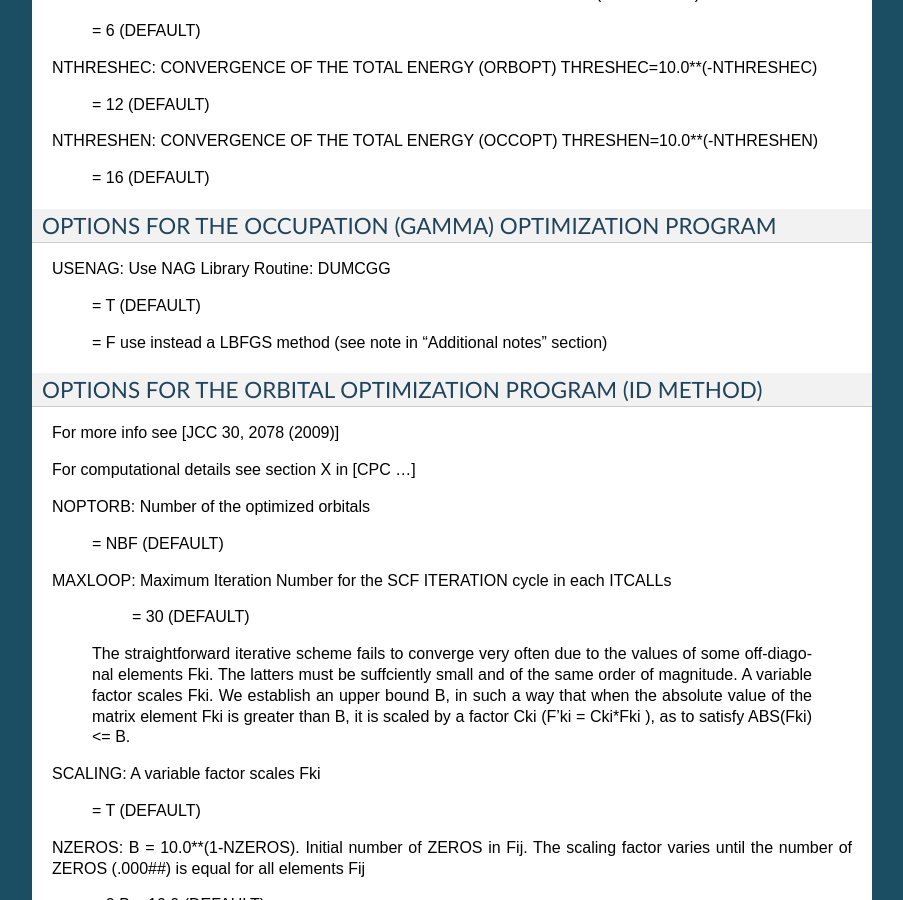
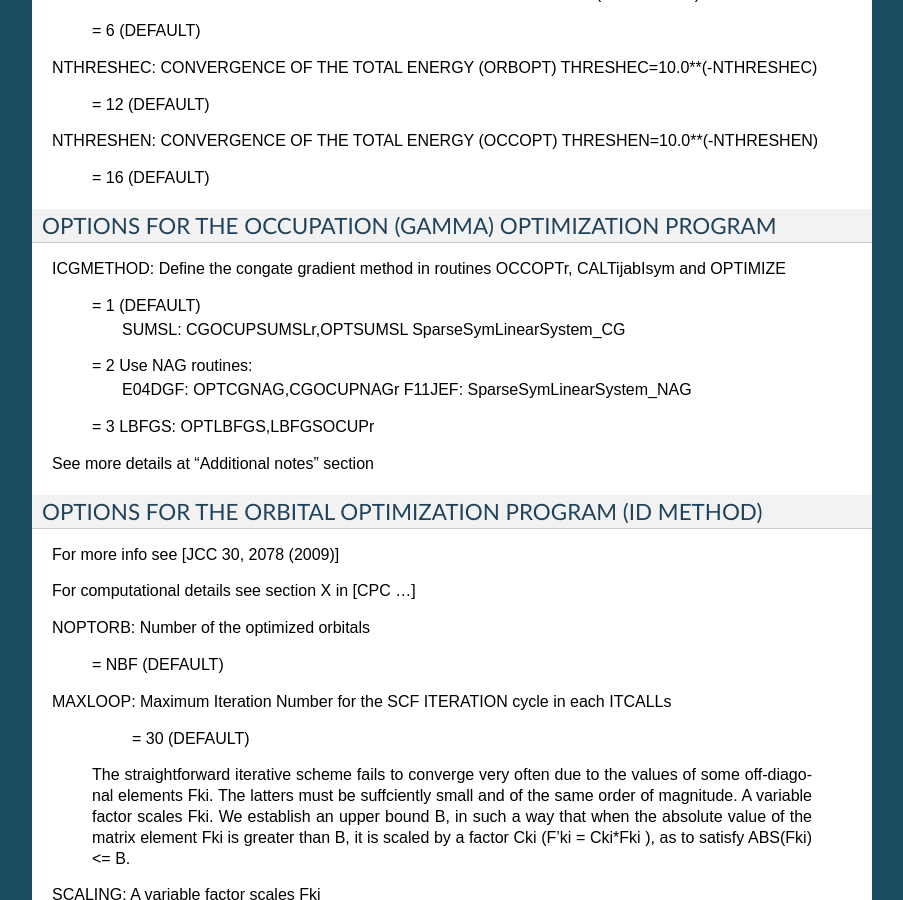
Before and after one commit to DoNOF/DoNOF-Documentation, a Sphinx documentation site: the page built from docs/input.rst, in a window 1280 px wide and 900 px high, scrolled down 2891 px. Shown: the whole window, without its empty margins (198-1101 px from the left). Built offline with Sphinx 7.4.7, drawn with Linux system fonts in a browser that asks for light colours.

Commit message:
april-2-4

```diff
--- a/docs/input.rst
+++ b/docs/input.rst
@@ -168,11 +168,19 @@ NTHRESHEN:           CONVERGENCE OF THE TOTAL ENERGY (OCCOPT) THRESHEN=10.0**(-N
 OPTIONS FOR THE OCCUPATION (GAMMA) OPTIMIZATION PROGRAM
 ^^^^^^^^^^^^^^^^^^^^^^^^^^^^^^^^^^^^^^^^^^^^^^^^^^^^^^^
 
-USENAG:              Use NAG Library Routine: DUMCGG
+ICGMETHOD:           Define the congate gradient method in routines OCCOPTr, CALTijabIsym and OPTIMIZE
 
-                      = T      (DEFAULT)
+                      = 1      (DEFAULT)
+                               SUMSL: CGOCUPSUMSLr,OPTSUMSL
+                               SparseSymLinearSystem_CG
 
-                      = F      use instead a LBFGS method (see note in "Additional notes" section)
+                      = 2      Use NAG routines:
+                               E04DGF: OPTCGNAG,CGOCUPNAGr
+                               F11JEF: SparseSymLinearSystem_NAG
+
+                      = 3      LBFGS: OPTLBFGS,LBFGSOCUPr
+
+See more details at "Additional notes" section
 
 
 OPTIONS FOR THE ORBITAL OPTIMIZATION PROGRAM (ID METHOD)
```
